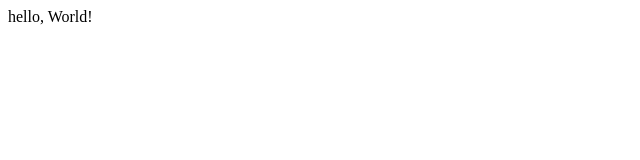
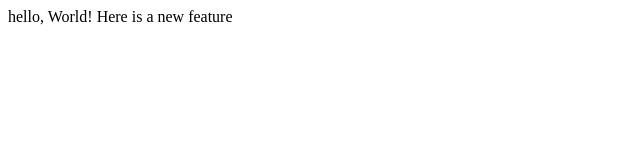
Before and after one commit to eng-liv/lecture1, a plain HTML site: page index.html in a window 1280 px wide. Shown: the whole page, without its empty margins (0-640 px from the left). Drawn offline with Linux system fonts and the light colour scheme.

Commit message:
Added another line

```diff
--- a/index.html
+++ b/index.html
@@ -6,5 +6,6 @@
   </head>
   <body>
     hello, World!
+    Here is a new feature
   </body>
 </html>
```
